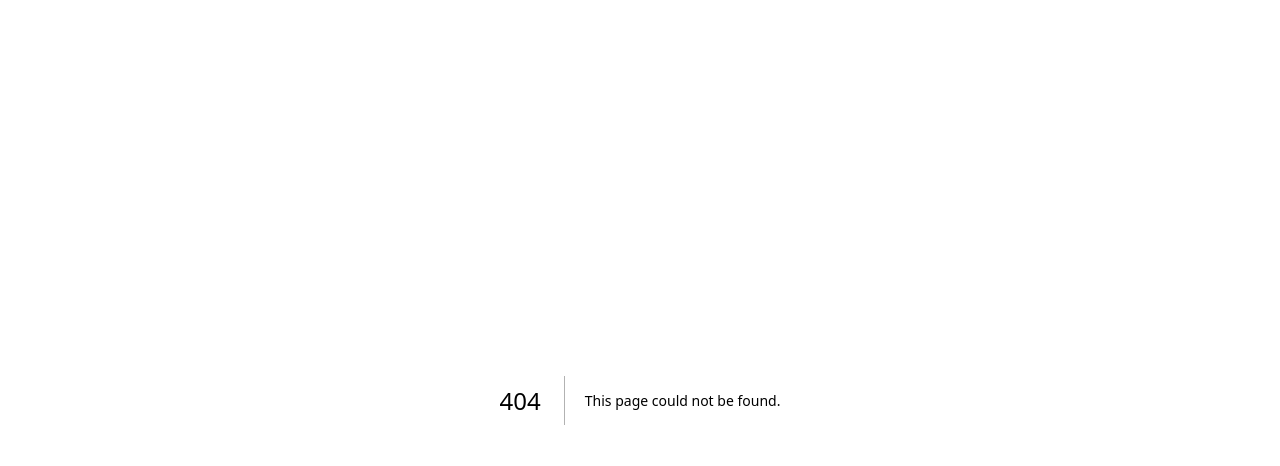
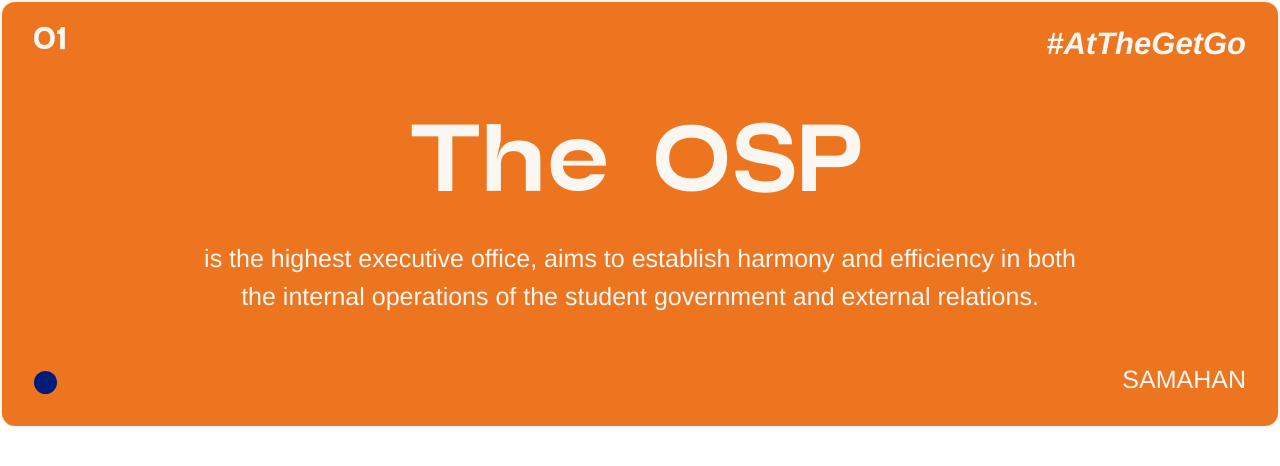
Before and after one commit to SAMAHAN-Systems-Development/samahan-at-the-get-go, a Next.js app: page /OfficesCardComponent in a window 1280 px wide. Before the commit this address had no page. Shown: the top 466 px of the page. Built offline with nearby package versions, Linux system fonts and the light colour scheme.

Commit message:
feat(OfficesDescriptionCard): created another route for pull request checking

```diff
--- /dev/null
+++ b/src/app/OfficesCardComponent/page.tsx
@@ -0,0 +1,16 @@
+import React from "react";
+
+import OfficesCardComponent from "@/components/ui/OfficesCardComponent";
+
+const page = () => {
+  return (
+    <div>
+      <OfficesCardComponent
+        officesTitle="The OSP"
+        officesDescription="is the highest executive office, aims to establish harmony and efficiency in both the internal operations of the student government and external relations."
+      />
+    </div>
+  );
+};
+
+export default page;
```
